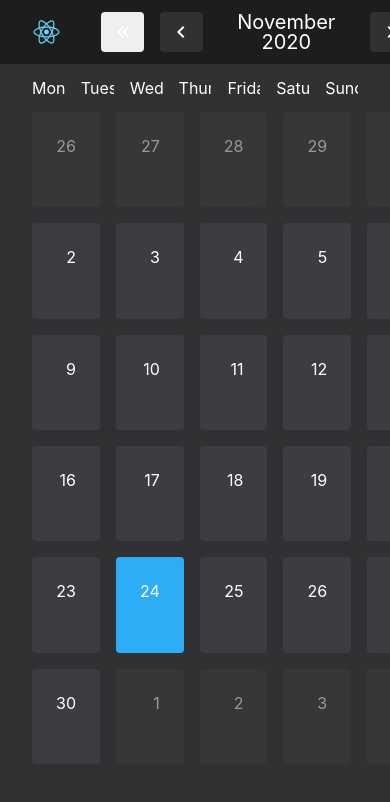
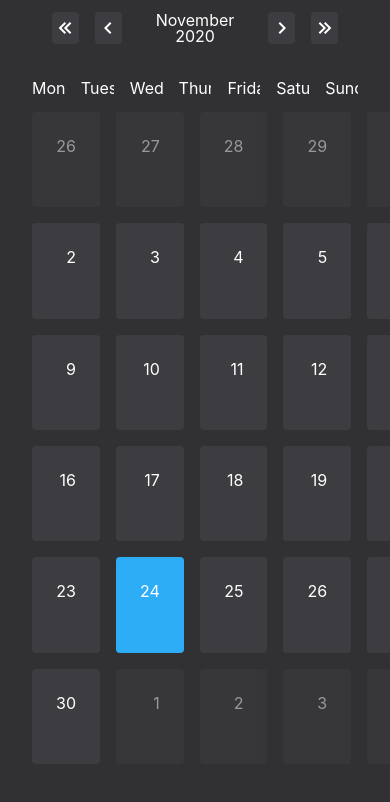
Before and after one commit to RmnRss/ts-react-calendar-app, a React (Create React App) app: page / in a window 390 px wide. Shown: the top 802 px of the page. Built offline with nearby package versions, Linux system fonts and the light colour scheme.

Commit message:
header responsiveness

```diff
--- a/src/components/Header.tsx
+++ b/src/components/Header.tsx
@@ -14,7 +14,7 @@ const Container = styled.header`
   top: 0;
   left: 0;
 
-  background-color: ${(props) => props.theme.dark};
+  background-color: ${(props) => props.theme.darkLight};
   display: flex;
   align-items: center;
   justify-content: space-between;
@@ -25,14 +25,13 @@ const Container = styled.header`
 
   text-align: center;
   font-size: 1em;
-`;
 
-const Logo = styled.img`
-  height: 32px;
+  @media screen and (max-width: 768px) {
+    justify-content: center;
+  }
 `;
 
 const DatePicker = styled.div`
-  background-color: ${(props) => props.theme.dark};
   display: flex;
   align-items: center;
   justify-content: space-even;
@@ -52,11 +51,30 @@ const Backwards = styled(Icon)`
 `;
 
 const SelectedMonth = styled.p`
+  min-width: 196px;
   margin: 0 1rem;
 
   font-size: 20px;
+  line-height: 1;
 
-  line-height: 1;
+  @media screen and (max-width: 768px) {
+    min-width: unset;
+    font-size: 16px;
+  }
+`;
+
+const NavButton = styled(Button)`
+  && {
+    padding: 0.25rem;
+  }
+`;
+
+const Logo = styled.img`
+  height: 32px;
+
+  @media screen and (max-width: 768px) {
+    display: none;
+  }
 `;
 
 const ProfilePicture = styled.img`
@@ -66,6 +84,10 @@ const ProfilePicture = styled.img`
   width: 32px;
 
   background-color: ${(props) => props.theme.grey};
+
+  @media screen and (max-width: 768px) {
+    display: none;
+  }
 `;
 
 interface Props {}
@@ -83,39 +105,39 @@ export const Header: React.FC<Props> = () => {
     <Container id={"header"}>
       <Logo src={logo} alt="logo" />
       <DatePicker>
-        <Button
+        <NavButton
           onClick={() => {
             previousYear();
           }}
-          color={"greyDark"}
+          color={"grey"}
         >
           <Backwards src={doubleArrow} />
-        </Button>
-        <Button
+        </NavButton>
+        <NavButton
           onClick={() => {
             previousMonth();
           }}
-          color={"darkLight"}
+          color={"grey"}
         >
           <Backwards src={arrow} />
-        </Button>
+        </NavButton>
         <SelectedMonth>{format(month, "MMMM yyyy")}</SelectedMonth>
-        <Button
+        <NavButton
           onClick={() => {
             nextMonth();
           }}
-          color={"darkLight"}
+          color={"grey"}
         >
           <Icon src={arrow} />
-        </Button>
-        <Button
+        </NavButton>
+        <NavButton
           onClick={() => {
             nextYear();
           }}
-          color={"greyDark"}
+          color={"grey"}
         >
           <Icon src={doubleArrow} />
-        </Button>
+        </NavButton>
       </DatePicker>
       <ProfilePicture src={bongo} />
     </Container>
```
